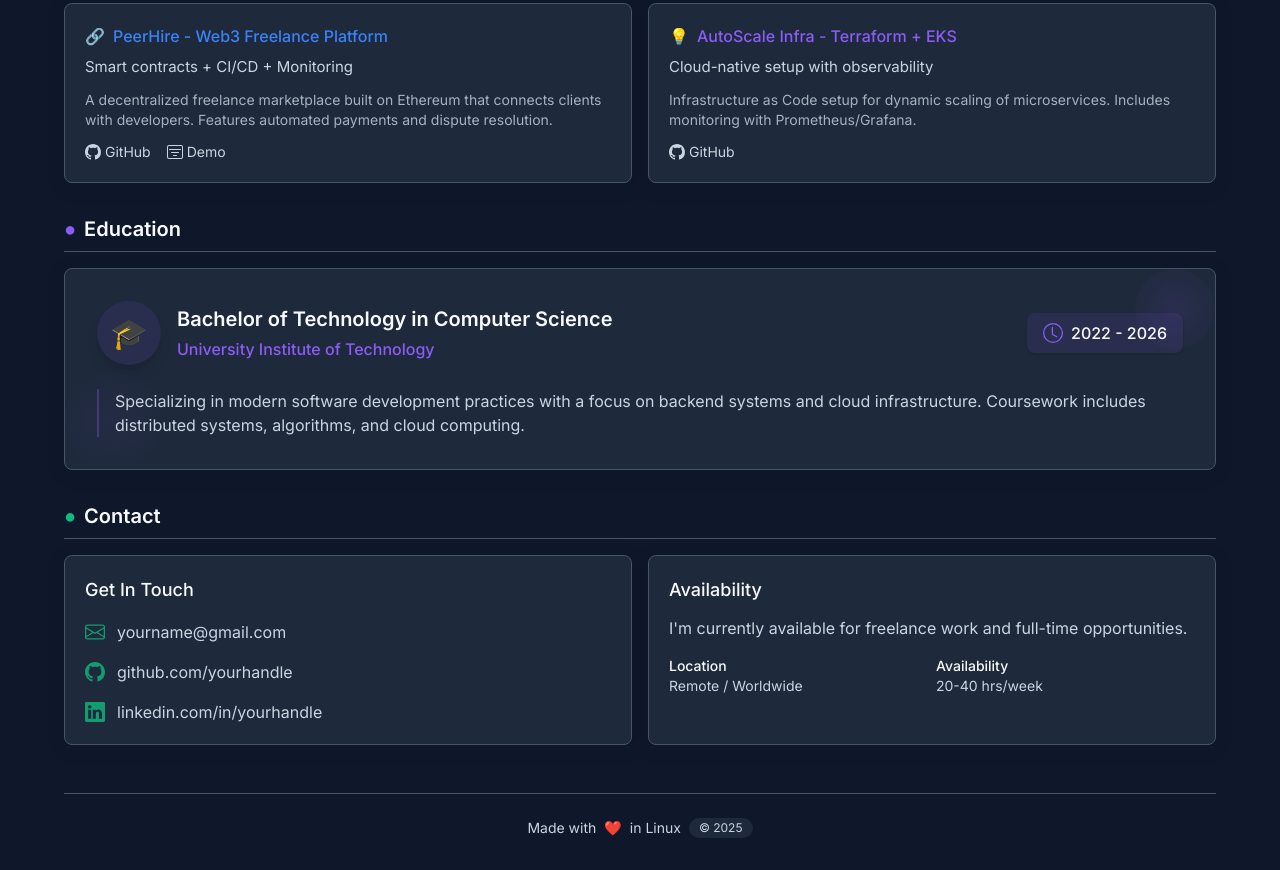
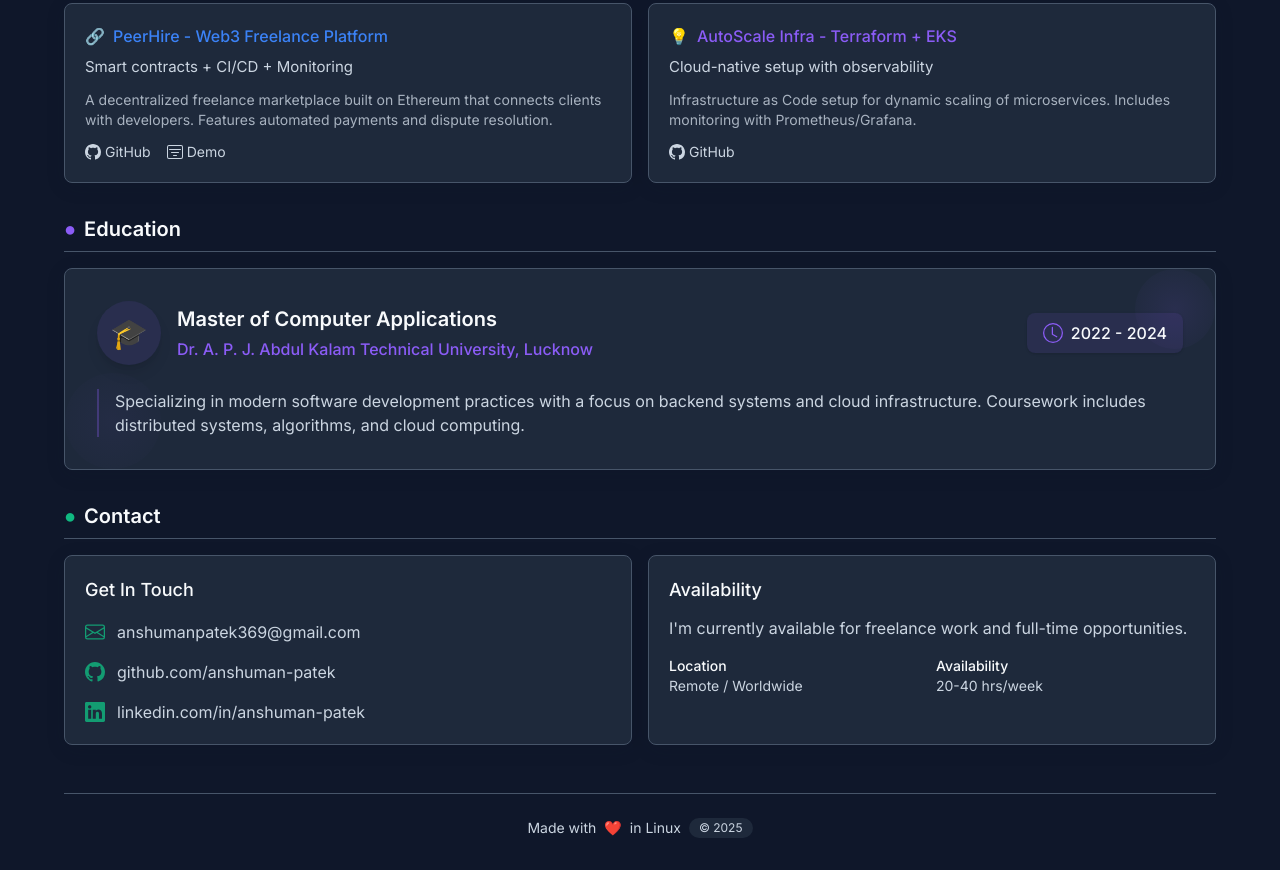
Before and after one commit to AnshumanPatek/Portfolio-2025, a plain HTML site: page index.html in a window 1280 px wide. Shown: the part 1366-2236 px from the top of the page. Drawn offline with nearby package versions, Linux system fonts and the light colour scheme.

Commit message:
Update index.html to include personal links for GitHub and LinkedIn, modify education details to reflect a Master's degree, and update contact information.

```diff
--- a/index.html
+++ b/index.html
@@ -261,12 +261,12 @@
                         <a href="#" class="flex items-center gap-2 px-5 py-2.5 bg-btn-resume text-white rounded-lg text-sm font-medium transition-all duration-300 hover:opacity-90 hover:-translate-y-1 shadow-lg">
                             Resume
                         </a>
-                        <a href="#" class="flex items-center gap-2 px-5 py-2.5 bg-btn-github border border-border-color text-white rounded-lg text-sm font-medium transition-all duration-300 hover:opacity-90 hover:-translate-y-1 shadow-lg">
+                        <a href="https://github.com/AnshumanPatek" class="flex items-center gap-2 px-5 py-2.5 bg-btn-github border border-border-color text-white rounded-lg text-sm font-medium transition-all duration-300 hover:opacity-90 hover:-translate-y-1 shadow-lg">
                             <svg xmlns="http://www.w3.org/2000/svg" width="16" height="16" fill="currentColor" viewBox="0 0 16 16">
                                 <path d="M8 0C3.58 0 0 3.58 0 8c0 3.54 2.29 6.53 5.47 7.59.4.07.55-.17.55-.38 0-.19-.01-.82-.01-1.49-2.01.37-2.53-.49-2.69-.94-.09-.23-.48-.94-.82-1.13-.28-.15-.68-.52-.01-.53.63-.01 1.08.58 1.23.82.72 1.21 1.87.87 2.33.66.07-.52.28-.87.51-1.07-1.78-.2-3.64-.89-3.64-3.95 0-.87.31-1.59.82-2.15-.08-.2-.36-1.02.08-2.12 0 0 .67-.21 2.2.82.64-.18 1.32-.27 2-.27.68 0 1.36.09 2 .27 1.53-1.04 2.2-.82 2.2-.82.44 1.1.16 1.92.08 2.12.51.56.82 1.27.82 2.15 0 3.07-1.87 3.75-3.65 3.95.29.25.54.73.54 1.48 0 1.07-.01 1.93-.01 2.2 0 .21.15.46.55.38A8.012 8.012 0 0 0 16 8c0-4.42-3.58-8-8-8z"/>
                             </svg> GitHub
                         </a>
-                        <a href="#" class="flex items-center gap-2 px-5 py-2.5 bg-btn-linkedin text-white rounded-lg text-sm font-medium transition-all duration-300 hover:opacity-90 hover:-translate-y-1 shadow-lg">
+                        <a href="https://www.linkedin.com/in/anshuman-patek/" class="flex items-center gap-2 px-5 py-2.5 bg-btn-linkedin text-white rounded-lg text-sm font-medium transition-all duration-300 hover:opacity-90 hover:-translate-y-1 shadow-lg">
                             <svg xmlns="http://www.w3.org/2000/svg" width="16" height="16" fill="currentColor" viewBox="0 0 16 16">
                                 <path d="M0 1.146C0 .513.526 0 1.175 0h13.65C15.474 0 16 .513 16 1.146v13.708c0 .633-.526 1.146-1.175 1.146H1.175C.526 16 0 15.487 0 14.854V1.146zm4.943 12.248V6.169H2.542v7.225h2.401zm-1.2-8.212c.837 0 1.358-.554 1.358-1.248-.015-.709-.52-1.248-1.342-1.248-.822 0-1.359.54-1.359 1.248 0 .694.521 1.248 1.327 1.248h.016zm4.908 8.212V9.359c0-.216.025-.432.076-.649.173-.431.568-.878 1.232-.878.869 0 1.216.662 1.216 1.634v3.865h2.401V9.25c0-2.22-1.184-3.252-2.764-3.252-1.274 0-1.845.7-2.165 1.193v.025h-.016a5.54 5.54 0 0 1 .016-.025V6.169h-2.4c.03.678 0 7.225 0 7.225h2.4z"/>
                             </svg> LinkedIn
@@ -542,8 +542,9 @@
                                 <span class="text-3xl">🎓</span>
                             </div>
                             <div>
-                                <h3 class="text-xl font-semibold text-text-primary">Bachelor of Technology in Computer Science</h3>
-                                <p class="text-backend-color font-medium mt-1">University Institute of Technology</p>
+                                <h3 class="text-xl font-semibold text-text-primary">Master of Computer Applications</h3>
+                                <p class="text-backend-color font-medium mt-1">Dr. A. P. J. Abdul Kalam Technical University, Lucknow
+                                </p>
                             </div>
                         </div>
                         <div>
@@ -552,7 +553,7 @@
                                     <path d="M8 3.5a.5.5 0 0 0-1 0V9a.5.5 0 0 0 .252.434l3.5 2a.5.5 0 0 0 .496-.868L8 8.71V3.5z"/>
                                     <path d="M8 16A8 8 0 1 0 8 0a8 8 0 0 0 0 16zm7-8A7 7 0 1 1 1 8a7 7 0 0 1 14 0z"/>
                                 </svg>
-                                <span class="text-text-primary font-medium">2022 - 2026</span>
+                                <span class="text-text-primary font-medium">2022 - 2024</span>
                             </div>
                         </div>
                     </div>
@@ -578,7 +579,7 @@
                                     <path d="M0 4a2 2 0 0 1 2-2h12a2 2 0 0 1 2 2v8a2 2 0 0 1-2 2H2a2 2 0 0 1-2-2V4Zm2-1a1 1 0 0 0-1 1v.217l7 4.2 7-4.2V4a1 1 0 0 0-1-1H2Zm13 2.383-4.708 2.825L15 11.105V5.383Zm-.034 6.876-5.64-3.471L8 9.583l-1.326-.795-5.64 3.47A1 1 0 0 0 2 13h12a1 1 0 0 0 .966-.741ZM1 11.105l4.708-2.897L1 5.383v5.722Z"/>
                                 </svg>
                             </span>
-                            <span class="text-base">yourname@gmail.com</span>
+                            <span class="text-base">anshumanpatek369@gmail.com</span>
                         </a>
 
                         <a href="https://github.com/yourhandle" target="_blank" class="flex items-center gap-3 text-text-secondary hover:text-tools-color transition-all duration-300 hover:translate-x-1 group">
@@ -587,7 +588,7 @@
                                     <path d="M8 0C3.58 0 0 3.58 0 8c0 3.54 2.29 6.53 5.47 7.59.4.07.55-.17.55-.38 0-.19-.01-.82-.01-1.49-2.01.37-2.53-.49-2.69-.94-.09-.23-.48-.94-.82-1.13-.28-.15-.68-.52-.01-.53.63-.01 1.08.58 1.23.82.72 1.21 1.87.87 2.33.66.07-.52.28-.87.51-1.07-1.78-.2-3.64-.89-3.64-3.95 0-.87.31-1.59.82-2.15-.08-.2-.36-1.02.08-2.12 0 0 .67-.21 2.2.82.64-.18 1.32-.27 2-.27.68 0 1.36.09 2 .27 1.53-1.04 2.2-.82 2.2-.82.44 1.1.16 1.92.08 2.12.51.56.82 1.27.82 2.15 0 3.07-1.87 3.75-3.65 3.95.29.25.54.73.54 1.48 0 1.07-.01 1.93-.01 2.2 0 .21.15.46.55.38A8.012 8.012 0 0 0 16 8c0-4.42-3.58-8-8-8z"/>
                                 </svg>
                             </span>
-                            <span class="text-base">github.com/yourhandle</span>
+                            <span class="text-base">github.com/anshuman-patek</span>
                         </a>
 
                         <a href="https://linkedin.com/in/yourhandle" target="_blank" class="flex items-center gap-3 text-text-secondary hover:text-tools-color transition-all duration-300 hover:translate-x-1 group">
@@ -596,7 +597,7 @@
                                     <path d="M0 1.146C0 .513.526 0 1.175 0h13.65C15.474 0 16 .513 16 1.146v13.708c0 .633-.526 1.146-1.175 1.146H1.175C.526 16 0 15.487 0 14.854V1.146zm4.943 12.248V6.169H2.542v7.225h2.401zm-1.2-8.212c.837 0 1.358-.554 1.358-1.248-.015-.709-.52-1.248-1.342-1.248-.822 0-1.359.54-1.359 1.248 0 .694.521 1.248 1.327 1.248h.016zm4.908 8.212V9.359c0-.216.025-.432.076-.649.173-.431.568-.878 1.232-.878.869 0 1.216.662 1.216 1.634v3.865h2.401V9.25c0-2.22-1.184-3.252-2.764-3.252-1.274 0-1.845.7-2.165 1.193v.025h-.016a5.54 5.54 0 0 1 .016-.025V6.169h-2.4c.03.678 0 7.225 0 7.225h2.4z"/>
                                 </svg>
                             </span>
-                            <span class="text-base">linkedin.com/in/yourhandle</span>
+                            <span class="text-base">linkedin.com/in/anshuman-patek</span>
                         </a>
                     </div>
                 </div>
```
